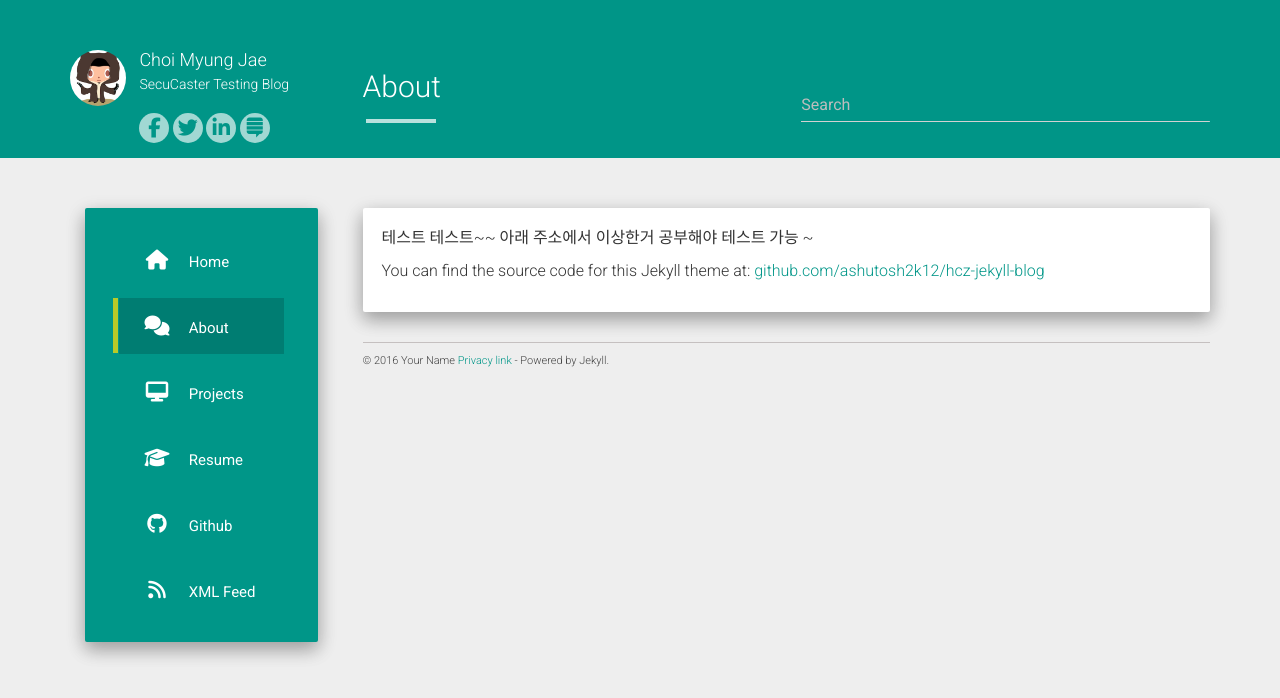
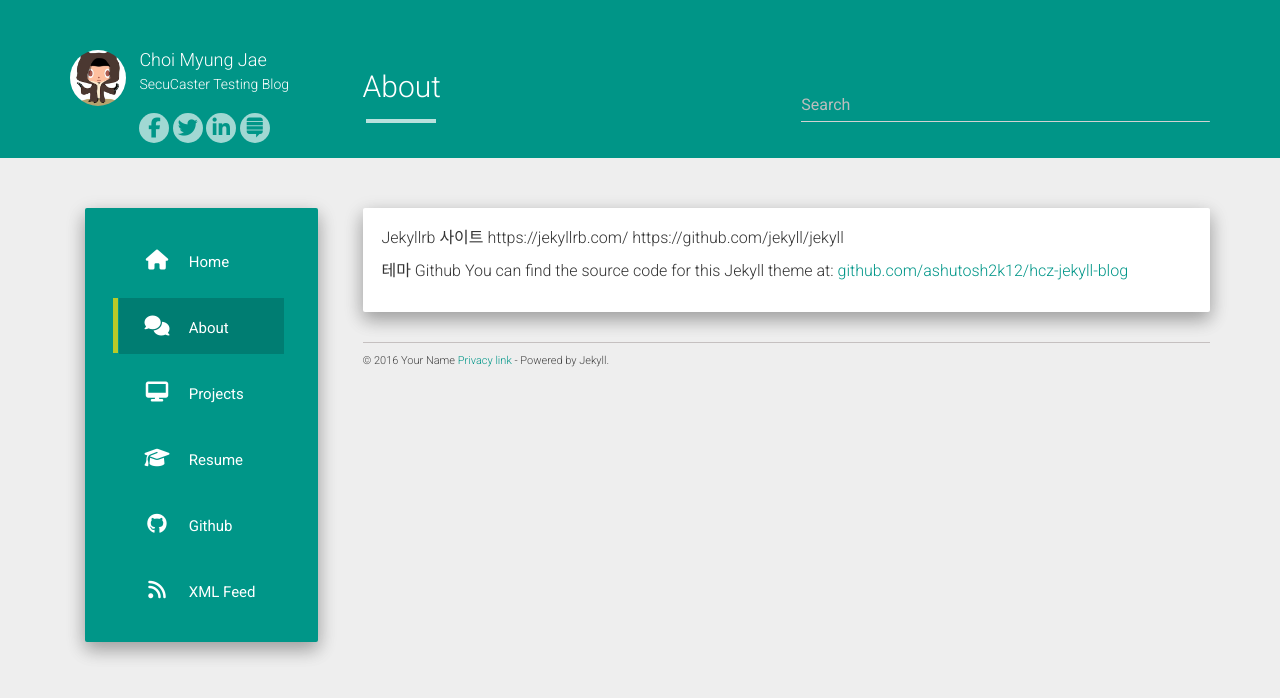
Before and after one commit to secucaster/secucaster.github.io, a Jekyll site: the page built from about.md, in a window 1280 px wide. Shown: the top 698 px of the page. Built offline with Jekyll 4.4.1, drawn with Linux system fonts in a browser that asks for light colours; nearby versions of some CDN libraries.

Commit message:
2018-05-28 Update

```diff
--- a/about.md
+++ b/about.md
@@ -4,6 +4,9 @@ title: About
 permalink: /about/
 ---
 
-테스트 테스트~~ 아래 주소에서 이상한거 공부해야 테스트 가능 ~
+Jekyllrb 사이트
+https://jekyllrb.com/
+https://github.com/jekyll/jekyll
 
+테마 Github
 You can find the source code for this Jekyll theme at: [github.com/ashutosh2k12/hcz-jekyll-blog](https://github.com/ashutosh2k12/hcz-jekyll-blog)
```
Also changed, not shown: README.md.
